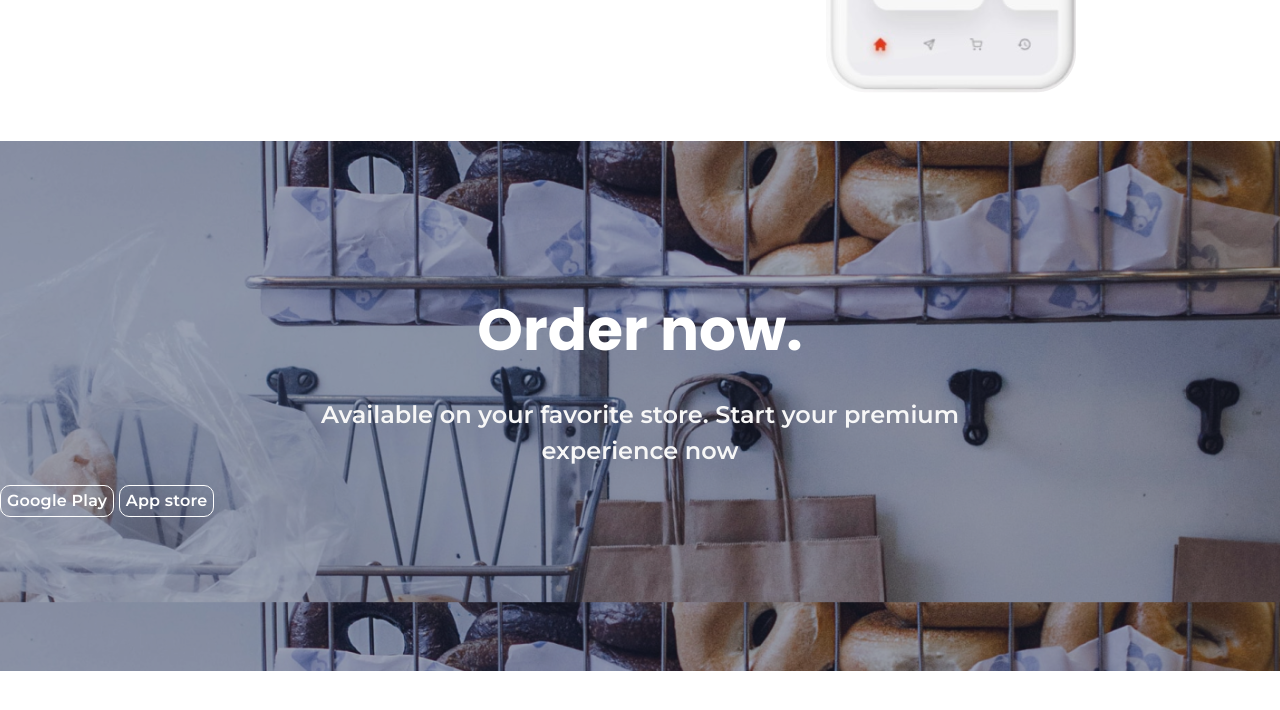
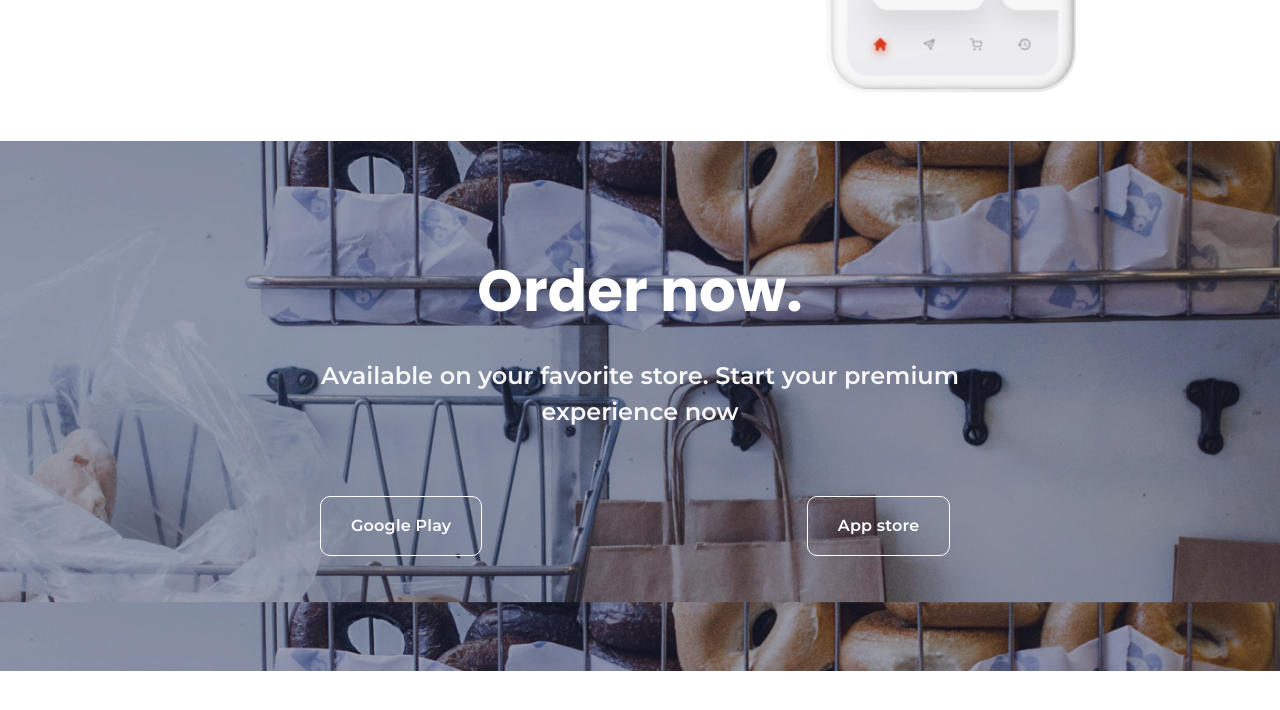
Before and after one commit to AndriykoZabivnoy/Portfolio-bootstrap, a plain HTML site: page index.html in a window 1280 px wide. Shown: the part 1753-2463 px from the top of the page. Drawn offline with nearby package versions, Linux system fonts and the light colour scheme.

Commit message:
Update style.css

```diff
--- a/style.css
+++ b/style.css
@@ -50,7 +50,6 @@ font-size: 58px;
 text-align: center;
 color: #FFFFFF;
 }
-
 .hero p{
 font-family: 'Montserrat';
 font-weight: 500;
@@ -59,6 +58,7 @@ text-align: center;
 color: #F7F7F7;
 }
 .hero button{
+    margin-left: 25%;
     background-color: transparent;
     box-shadow: 0px 10px 30px rgba(183, 50, 39, 0.2);
     border-radius: 30px;
@@ -132,8 +132,10 @@ color: #737373;
     text-align: center;
     color: #F7F7F7;
     }
-
     .hero-2 button{
+        margin-top: 50px;
+        margin-left: 25%;
+        padding: 15px 30px;
         background-color: transparent;
         border-radius: 10px;
         border: 1px solid white;
```
